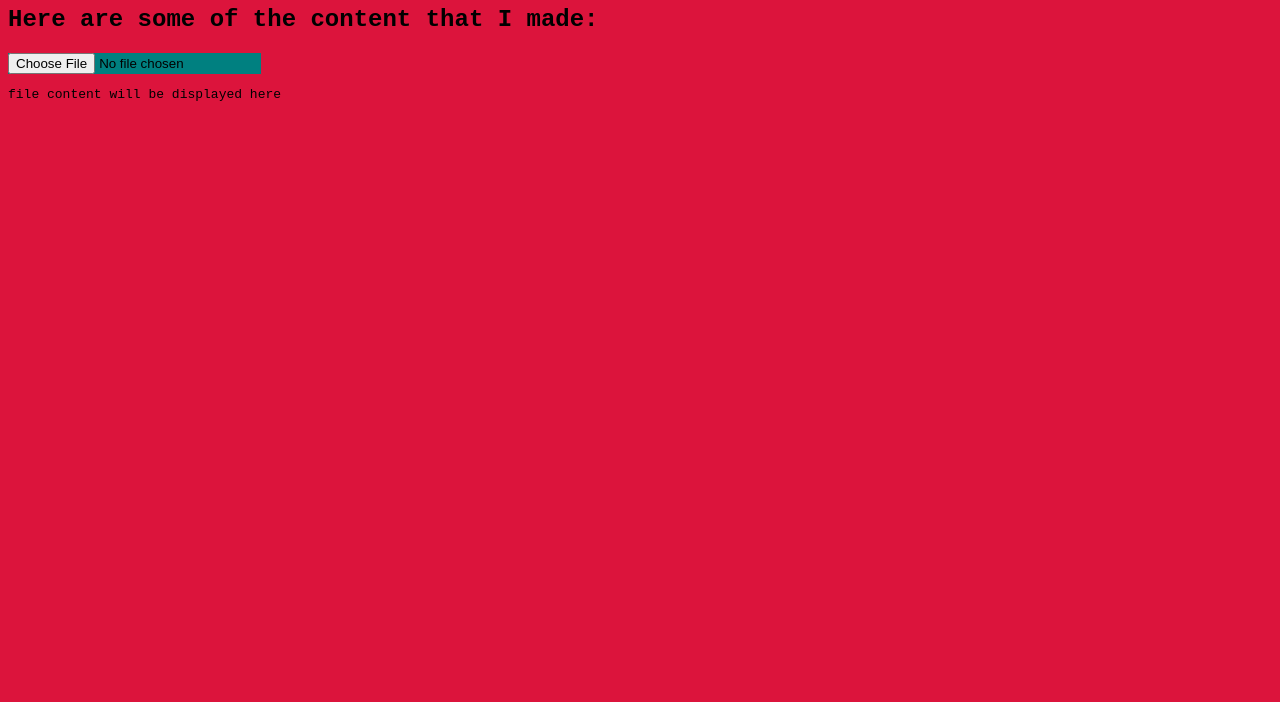
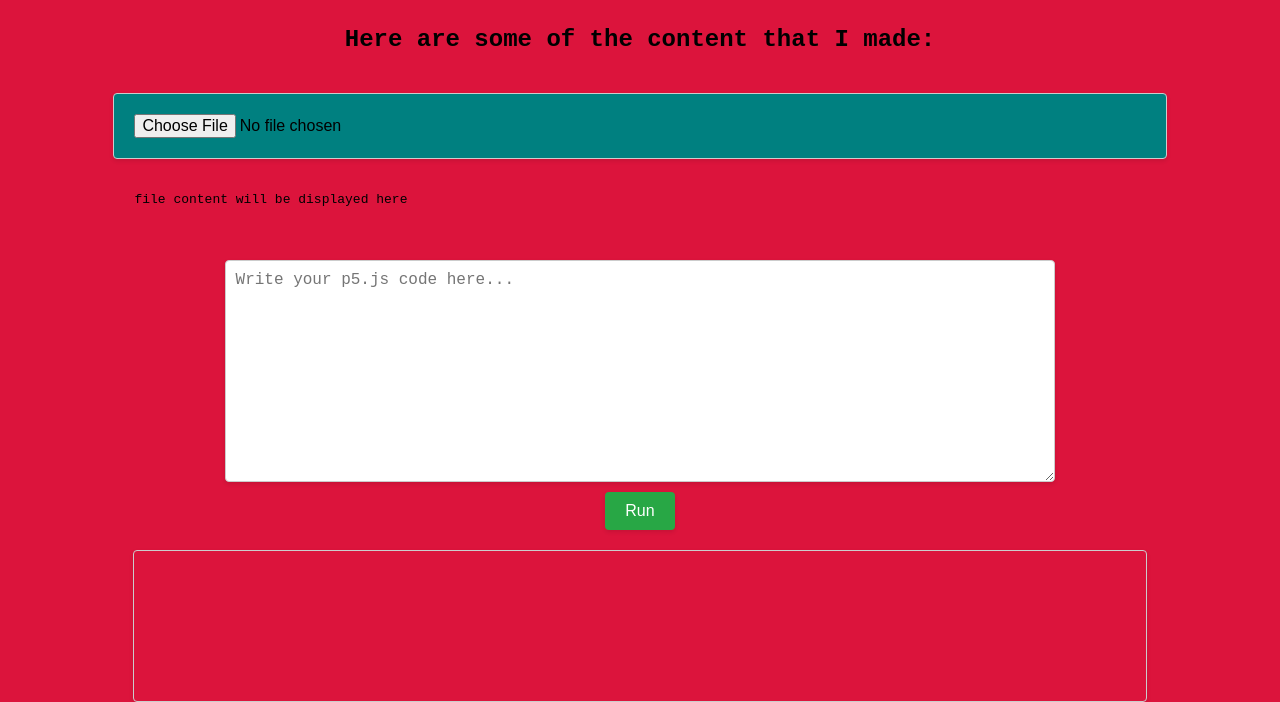
Before and after one commit to luclikes2022/game-website, a website built with Vite: page src/pages/content.html in a window 1280 px wide. Shown: the part 124-826 px from the top of the page. Before the commit the page ends 800 px from the top, so only its background shows below. Built offline with nearby package versions, Linux system fonts and the light colour scheme; a web font is replaced by a local one.

Commit message:
Upload code is working

```diff
--- a/src/main.js
+++ b/src/main.js
@@ -1,8 +1,10 @@
 const fileUpload = document.getElementById('fileUpload');
-const fileContentPre = document.getElementById('fileContentPre');
-const p5jsContainer = document.getElementById('p5jsContainer');
+const editor = document.getElementById('editor');
+const runBtn = document.getElementById('run-btn');
+const output = document.getElementById('output');
+
 fileUpload.addEventListener('change', handleFileUpload);
-
+runBtn.addEventListener('click', runP5jsFromEditor);
 
 function handleFileUpload(event) {
     const file = event.target.files[0];
@@ -10,21 +12,29 @@ function handleFileUpload(event) {
         let reader = new FileReader();
         reader.onload = function (e) {
             const fileContent = e.target.result;
-            // displayFileContent(fileContent);
-            runP5js(fileContent)
+            editor.value = fileContent;
         };
         reader.readAsText(file);
     }
 }
-function displayFileContent(content) {
-    fileContentPre.textContent = content;
-    console.log(content);
+
+function runP5jsFromEditor() {
+    const userCode = editor.value;
+    runP5js(userCode);
 }
-function runP5js(code){
-    const script = document.createElement('script');
-    script.type='text/javascript';
-    script.text=code;
-    p5jsContainer.appendChild(script);
 
-    console.log(p5jsContainer.firstChild.text);
+function runP5js(code) {
+    const iframeContent = `
+        <html>
+            <head>
+                <script src="https://cdnjs.cloudflare.com/ajax/libs/p5.js/1.4.0/p5.js"></script>
+            </head>
+            <body>
+                <script>
+                    ${code}
+                </script>
+            </body>
+        </html>
+    `;
+    output.srcdoc = iframeContent;
 }
--- a/src/pages/content.html
+++ b/src/pages/content.html
@@ -9,6 +9,93 @@
   <style>
     body {
       background-color: dodgerblue;
+      display: flex;
+      flex-direction: column;
+      align-items: center;
+      justify-content: center;
+    }
+
+    #editor-container,
+    #fileContent,
+    #fileUpload {
+      width: 80%;
+      display: flex;
+      flex-direction: column;
+      align-items: center;
+      margin-top: 20px;
+    }
+
+    #fileUpload {
+      padding: 20px;
+      font-size: 16px;
+      border: 1px solid #ccc;
+      border-radius: 4px;
+      cursor: pointer;
+      box-shadow: 0 2px 4px rgba(0, 0, 0, 0.1);
+    }
+
+    #fileUpload:hover {
+      background-color: #f1f1f1;
+    }
+
+    #fileContent {
+      margin-top: 20px;
+    }
+
+    pre {
+      width: 100%;
+      white-space: pre-wrap;
+      word-wrap: break-word;
+    }
+
+    #editor-container {
+      display: flex;
+      flex-direction: column;
+      align-items: center;
+    }
+
+    #editor {
+      width: 80%;
+      height: 200px;
+      margin-top: 20px;
+      padding: 10px;
+      font-size: 16px;
+      border: 1px solid #ccc;
+      border-radius: 4px;
+      box-shadow: 0 2px 4px rgba(0, 0, 0, 0.1);
+    }
+
+    #run-btn {
+      margin-top: 10px;
+      padding: 10px 20px;
+      font-size: 16px;
+      border: none;
+      border-radius: 4px;
+      background-color: #28a745;
+      color: white;
+      cursor: pointer;
+      box-shadow: 0 2px 4px rgba(0, 0, 0, 0.1);
+    }
+
+    #run-btn:hover {
+      background-color: #218838;
+    }
+
+    #canvas-container {
+      width: 100%;
+      height: calc(100% - 300px);
+      display: flex;
+      justify-content: center;
+      align-items: center;
+      margin-top: 20px;
+    }
+
+    iframe {
+      width: 80%;
+      height: 100%;
+      border: 1px solid #ccc;
+      border-radius: 4px;
+      box-shadow: 0 2px 4px rgba(0, 0, 0, 0.1);
     }
   </style>
 </head>
@@ -25,18 +112,24 @@
           <a>Game Type 2</a>
           <a>Game Type 3</a>
           <a>Game Type 4</a>
-
-
         </div>
       </li>
-      <li><a href="content.html">Comunity</a></li>
+      <li><a href="content.html">Community</a></li>
     </ul>
   </nav>
   <h1>Content</h1>
   <h2>Here are some of the content that I made:</h2>
-  <input class = "insane" type="file" id="fileUpload" />
-  <div id = "fileContent"><pre id = "fileContentPre">file content will be displayed here</pre></div>
-  <div id = "p5jsContainer"></div>
+  <input class="insane" type="file" id="fileUpload" />
+  <div id="fileContent">
+    <pre id="fileContentPre">file content will be displayed here</pre>
+  </div>
+  <div id="editor-container">
+    <textarea id="editor" placeholder="Write your p5.js code here..."></textarea>
+    <button id="run-btn">Run</button>
+  </div>
+  <div id="canvas-container">
+    <iframe id="output" sandbox="allow-scripts"></iframe>
+  </div>
   <script type="module" src="/src/main.js"></script>
   <script src="script.js"></script>
 </body>
```
Also changed, not shown: 1 other file.
